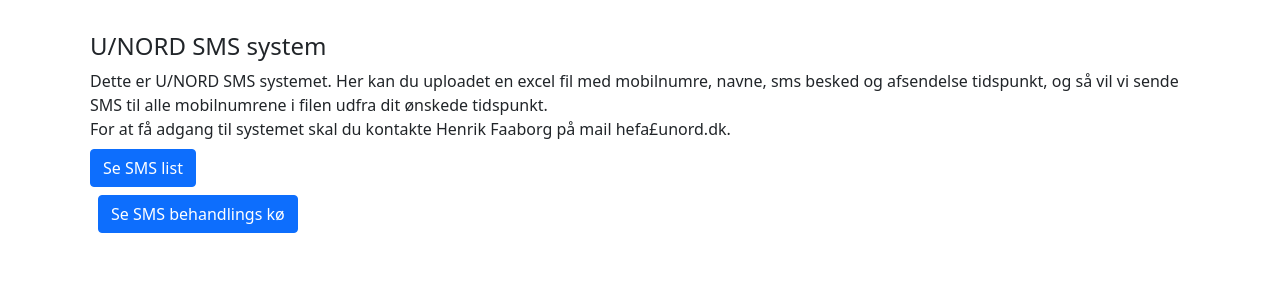
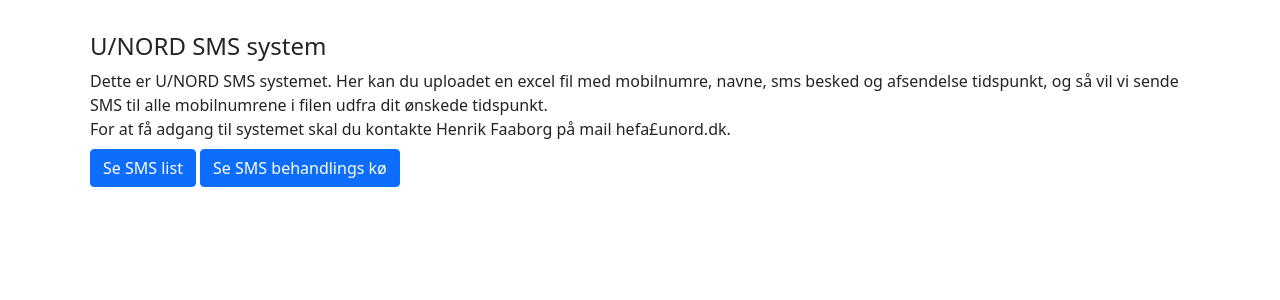
Before and after one commit to unord/sms-unord, a Django app: page / in a window 1280 px wide. Shown: the part 64-364 px from the top of the page. Run offline with Django 4.2, Linux system fonts and the light colour scheme; the visitor is signed in with stand-in values (Sample User, id 1); parts of the project's set-up code (start-up, migrations or seed data) failed here and were passed over.

Commit message:
templates updated

```diff
--- a/templates/index.html
+++ b/templates/index.html
@@ -7,7 +7,7 @@
     For at få adgang til systemet skal du kontakte Henrik Faaborg på mail hefa£unord.dk.
     </div>
 {% if user.is_authenticated %}
-<div class="m-2"><a class="btn btn-primary" href="{% url 'sms_app_Message_list' %}">Se SMS list</a> <div class="m-2"><a class="btn btn-primary" href="{% url 'sms_app_Message_Dashboard' %}">Se SMS behandlings kø</a></div>
+<div class="m-2"><a class="btn btn-primary" href="{% url 'sms_app_Message_list' %}">Se SMS list</a> <a class="btn btn-primary" href="{% url 'sms_app_Message_Dashboard' %}">Se SMS behandlings kø</a></div>
     {% endif %}
 
 {% endblock %}
```
